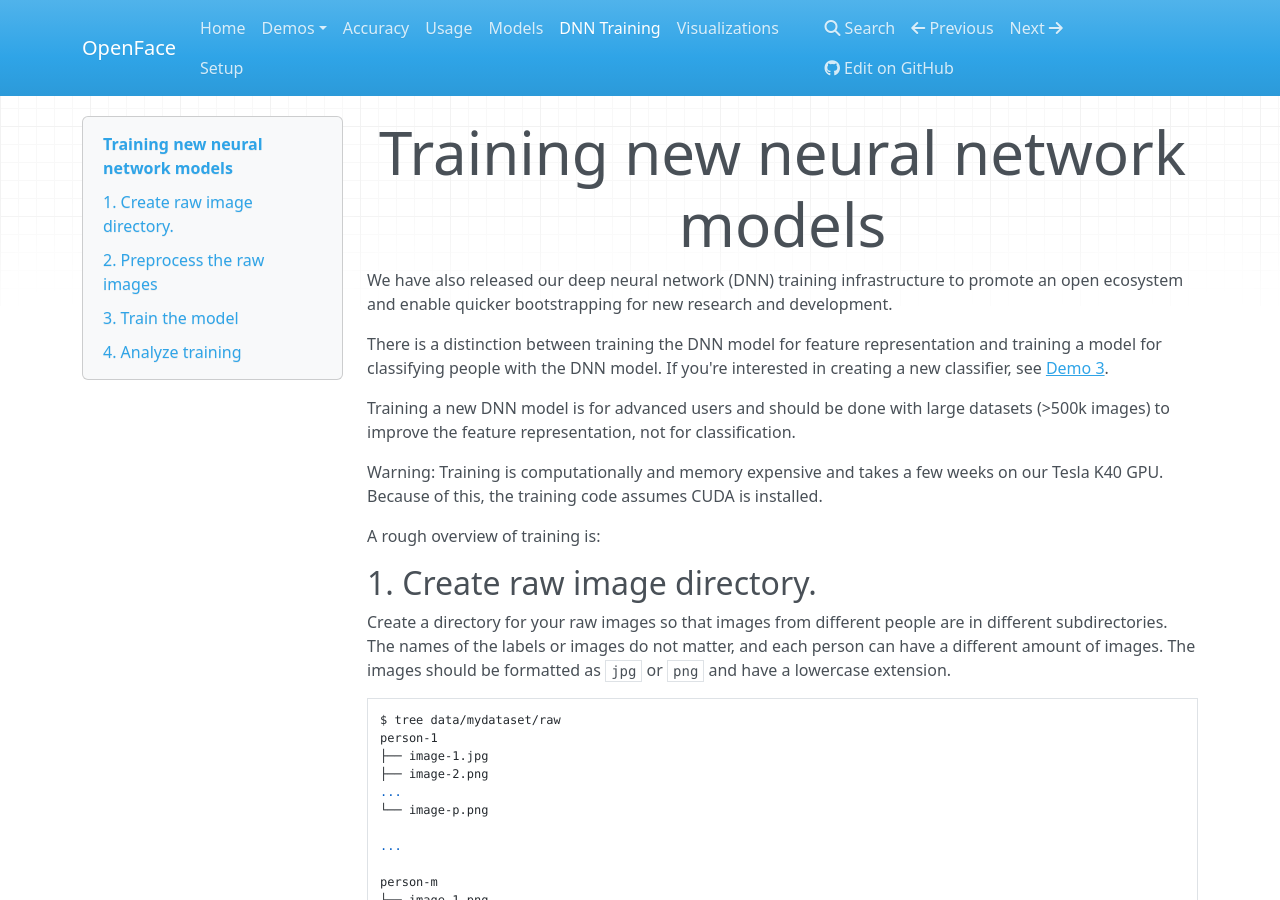
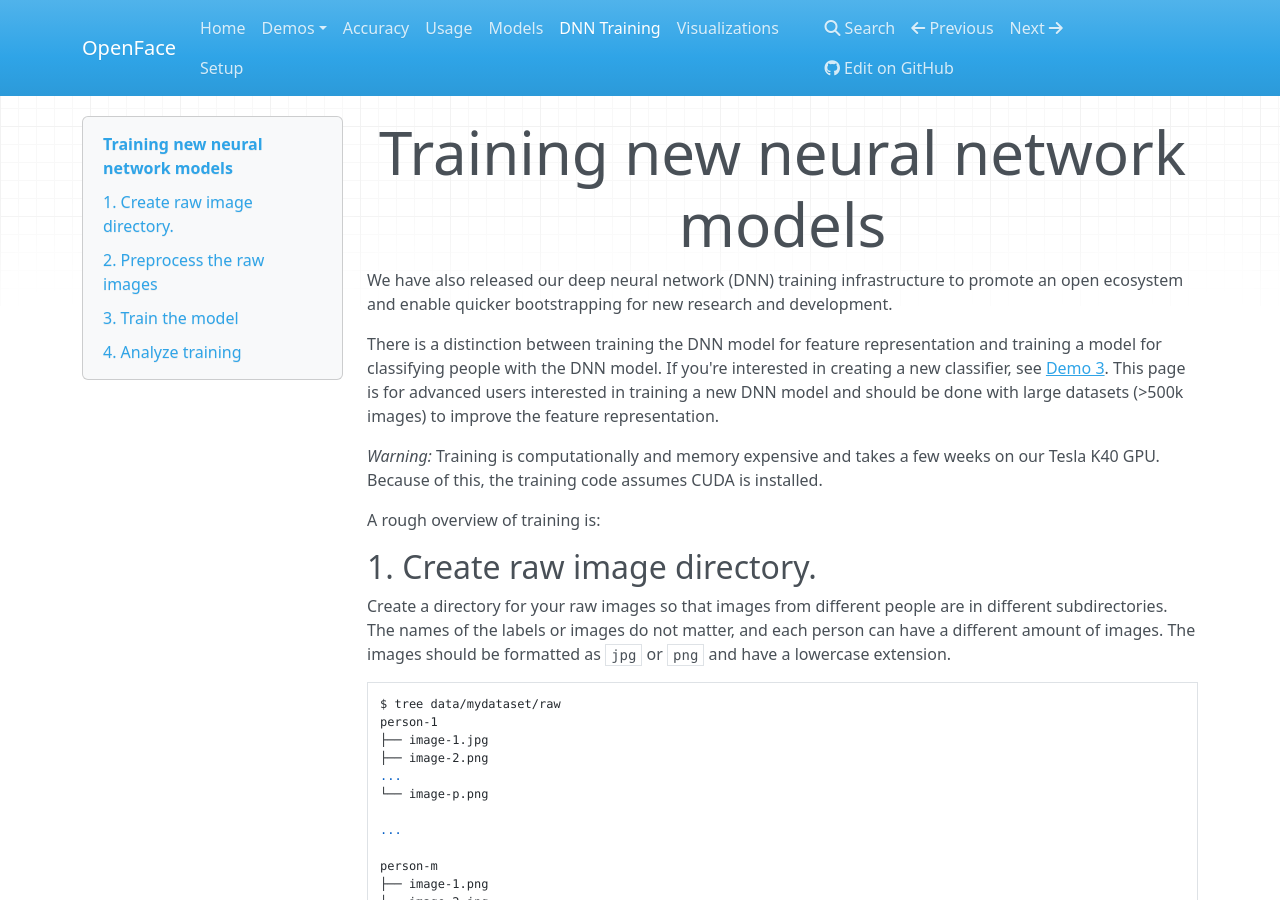
Before and after one commit to cmusatyalab/openface, an MkDocs documentation site: the page built from docs/training-new-models.md, in a window 1280 px wide and 900 px high. Built offline with MkDocs 1.6.1, drawn with Linux system fonts in a browser that asks for light colours; nearby versions of some CDN libraries; old or Windows-style settings are respelled for this version of MkDocs.

```diff
--- a/docs/training-new-models.md
+++ b/docs/training-new-models.md
@@ -8,12 +8,11 @@
 and training a model for classifying people with the DNN model.
 If you're interested in creating a new classifier,
 see [Demo 3](http://cmusatyalab.github.io/openface/demo-3-classifier/).
+This page is for advanced users interested in training a new DNN model
+and should be done with large datasets (>500k images) to improve the
+feature representation.
 
-Training a new DNN model is for advanced users and should be done
-with large datasets (>500k images) to improve the feature representation,
-not for classification.
-
-Warning: Training is computationally and memory expensive and takes a
+*Warning:* Training is computationally and memory expensive and takes a
 few weeks on our Tesla K40 GPU.
 Because of this, the training code assumes CUDA is installed.
 
```
Also changed, not shown: docs/demo-3-classifier.md (+6 -2 lines).
